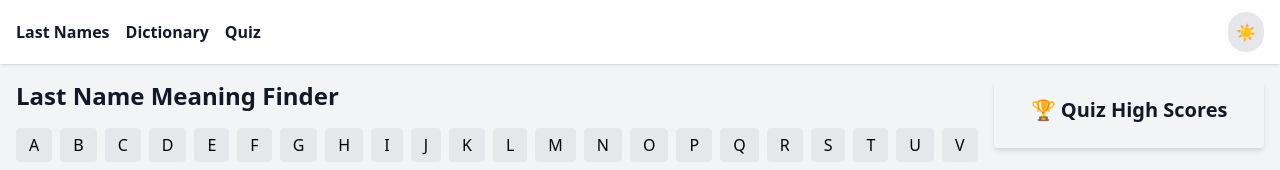
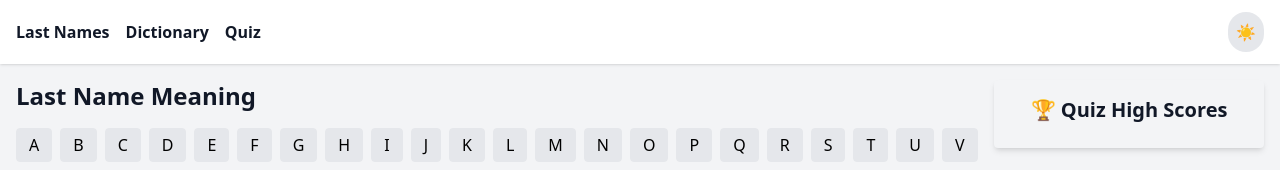
Before and after one commit to askbobo/app, a React (Create React App) app: page /last-name in a window 1280 px wide. Shown: the top 170 px of the page. Built offline with nearby package versions, Linux system fonts and the light colour scheme.

Commit message:
Chaneg title last names

```diff
--- a/src/components/LastName.tsx
+++ b/src/components/LastName.tsx
@@ -22,7 +22,7 @@ export default function LastName() {
 
   return (
     <div className="space-y-4">
-      <h1 className="text-2xl font-bold">Last Name Meaning Finder</h1>
+      <h1 className="text-2xl font-bold">Last Name Meaning</h1>
 
       <div className="flex flex-wrap gap-2">
         {alphabet.map((letter) => (
```
